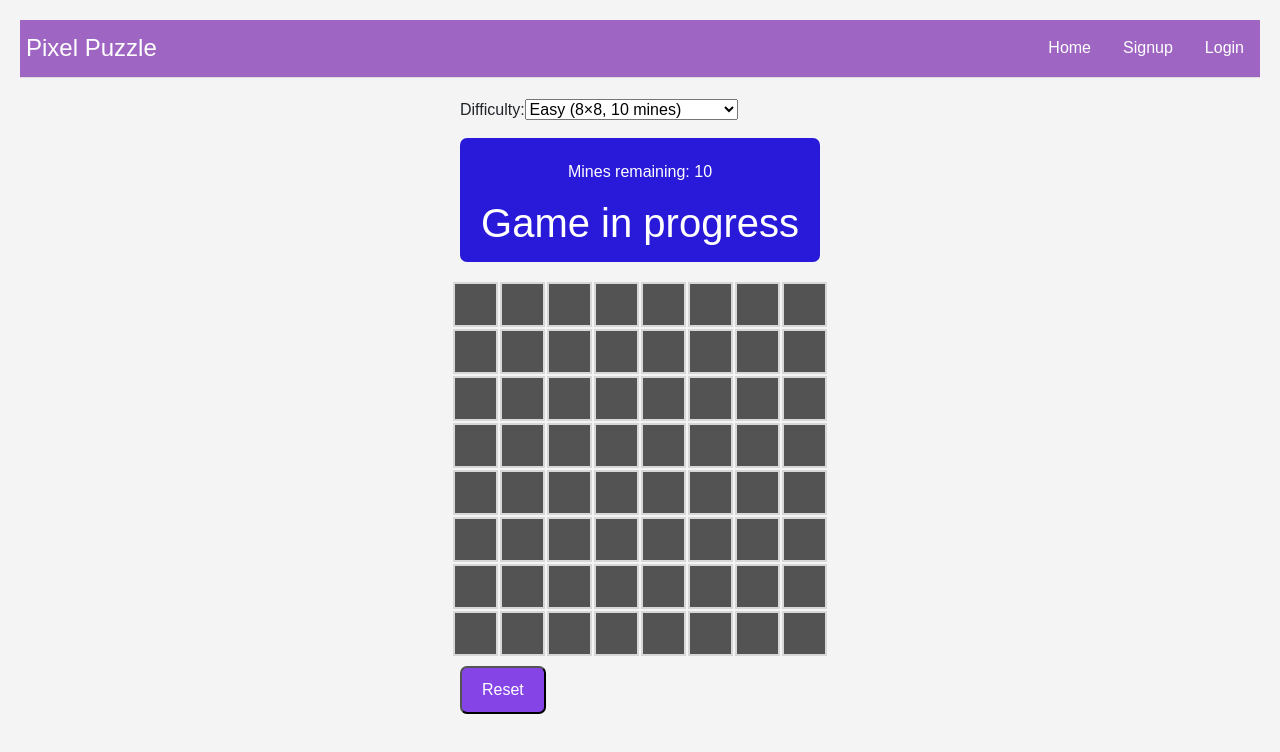
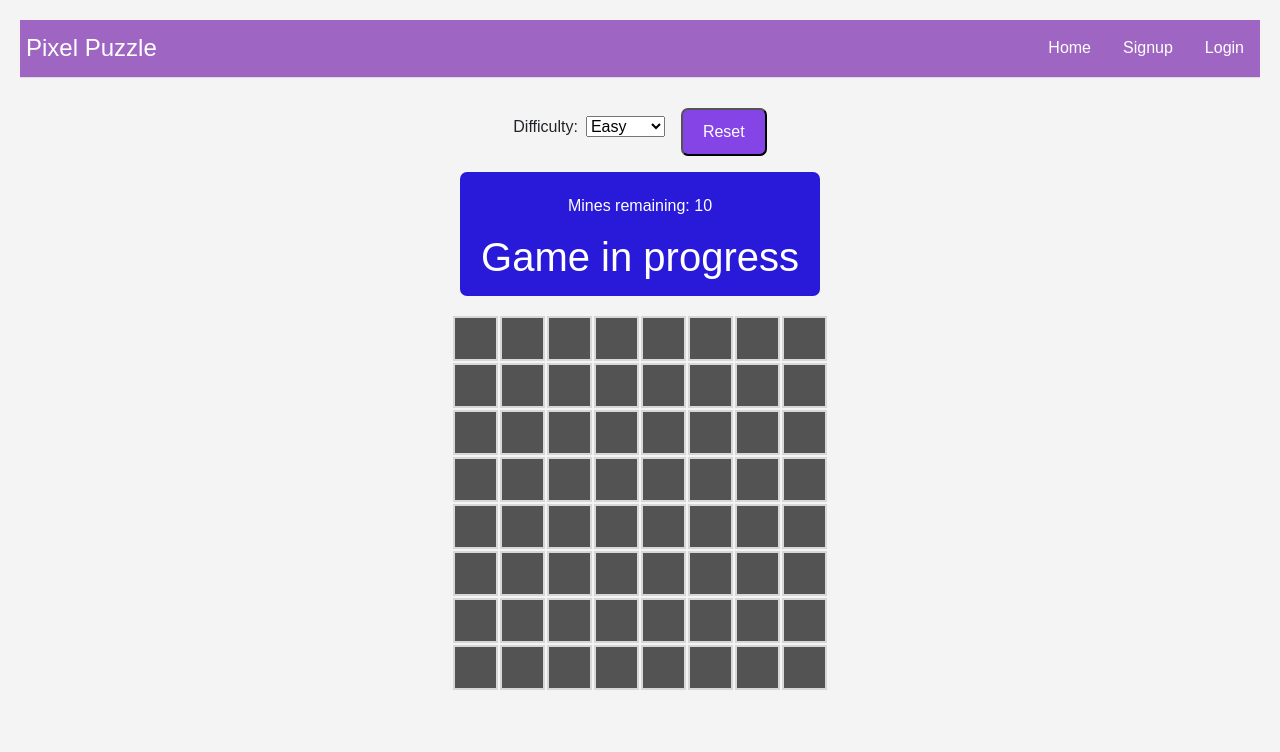
Before and after one commit to rkemmey/group_project, a React (Vite) app in the folder front_end/: page /minesweeper in a window 1280 px wide. Shown: the top 752 px of the page. Built offline with nearby package versions, Linux system fonts and the light colour scheme.

Commit message:
fixed bugs

```diff
--- a/front_end/src/minesweeper/MineGame.jsx
+++ b/front_end/src/minesweeper/MineGame.jsx
@@ -42,7 +42,7 @@ const Game = () => {
     setWidth(width);
     setMines(mines);
     setMineCount(mines);
-    setKey(prev => !prev); // trigger board reset
+    setKey(prev => !prev);
   }, [difficulty]);
 
   // initialize board on mount and when difficulty changes or reset
@@ -163,26 +163,30 @@ const Game = () => {
   - render button for restarting game
   */
   return (
-    <div className='game'>
+    <div className="game">
       <div className="controls">
+        <div>
           <label htmlFor="difficulty">Difficulty:</label>
           <select
             id="difficulty"
             value={difficulty}
             onChange={(e) => setDifficulty(e.target.value)}
+            style={{ marginLeft: '0.5rem' }} // optional spacing between label and select
           >
-          <option value="easy">Easy (8×8, 10 mines)</option>
-          <option value="medium">Medium (12×12, 20 mines)</option>
-          <option value="hard">Hard (16×16, 40 mines)</option>
+            <option value="easy">Easy</option>
+            <option value="medium">Medium</option>
+            <option value="hard">Hard</option>
           </select>
         </div>
+        <button className="reset-button" onClick={resetGame}>Reset</button>
+      </div>
+
       <GameInfo mineCount={mineCount} gameStatus={gameStatus} />
       <Board
         data={gameData}
         handleCellClick={handleCellClick}
         handleContextMenu={handleContextMenu}
       />
-      <button className="reset-button" onClick={resetGame}>Reset</button>
     </div>
   );
 };
--- a/front_end/src/minesweeper/minesweeper.css
+++ b/front_end/src/minesweeper/minesweeper.css
@@ -93,8 +93,14 @@ body {
 }
 
 .controls {
+  display: flex;
+  justify-content: center; /* Center the whole group */
+  align-items: center;
+  gap: 1rem; /* Space between dropdown and reset button */
   margin-bottom: 1rem;
 }
+
+
 
 .board {
   display: grid;
```
Lines whose indentation alone changed are shown as unchanged.
